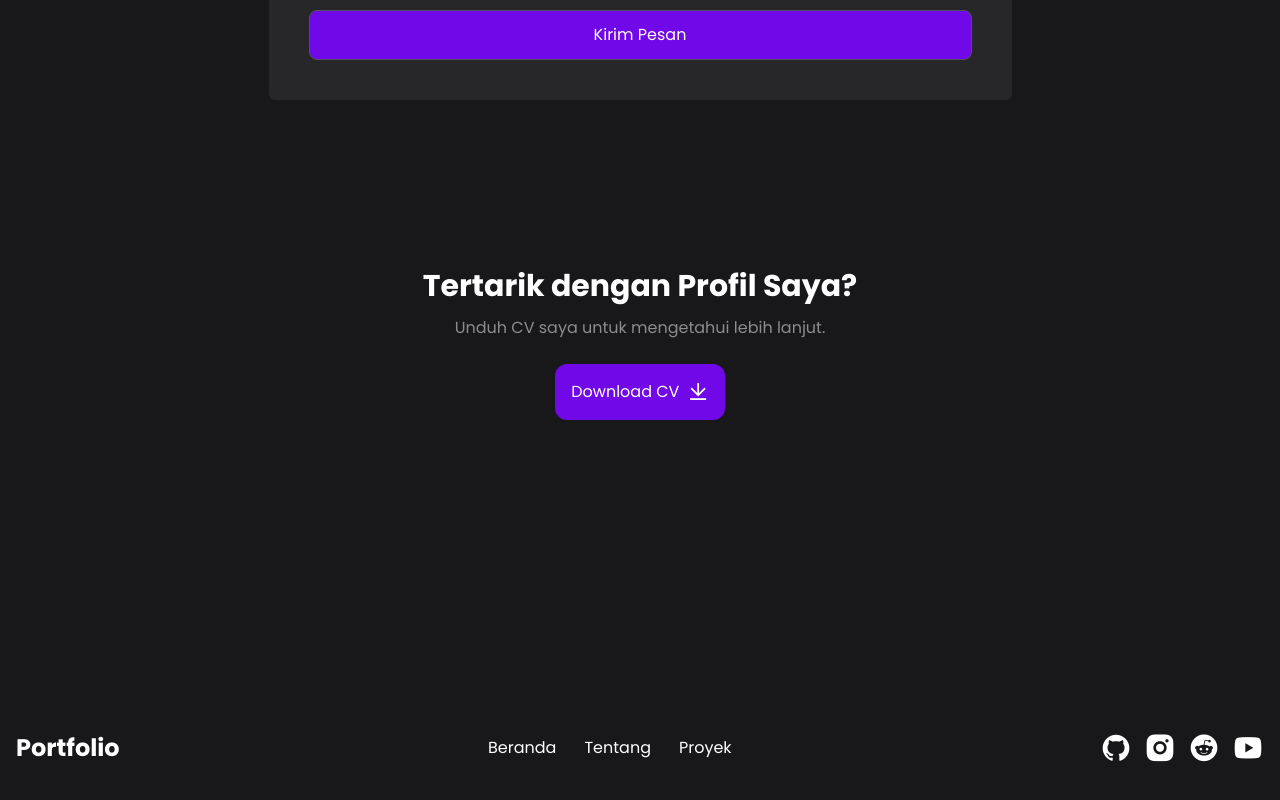
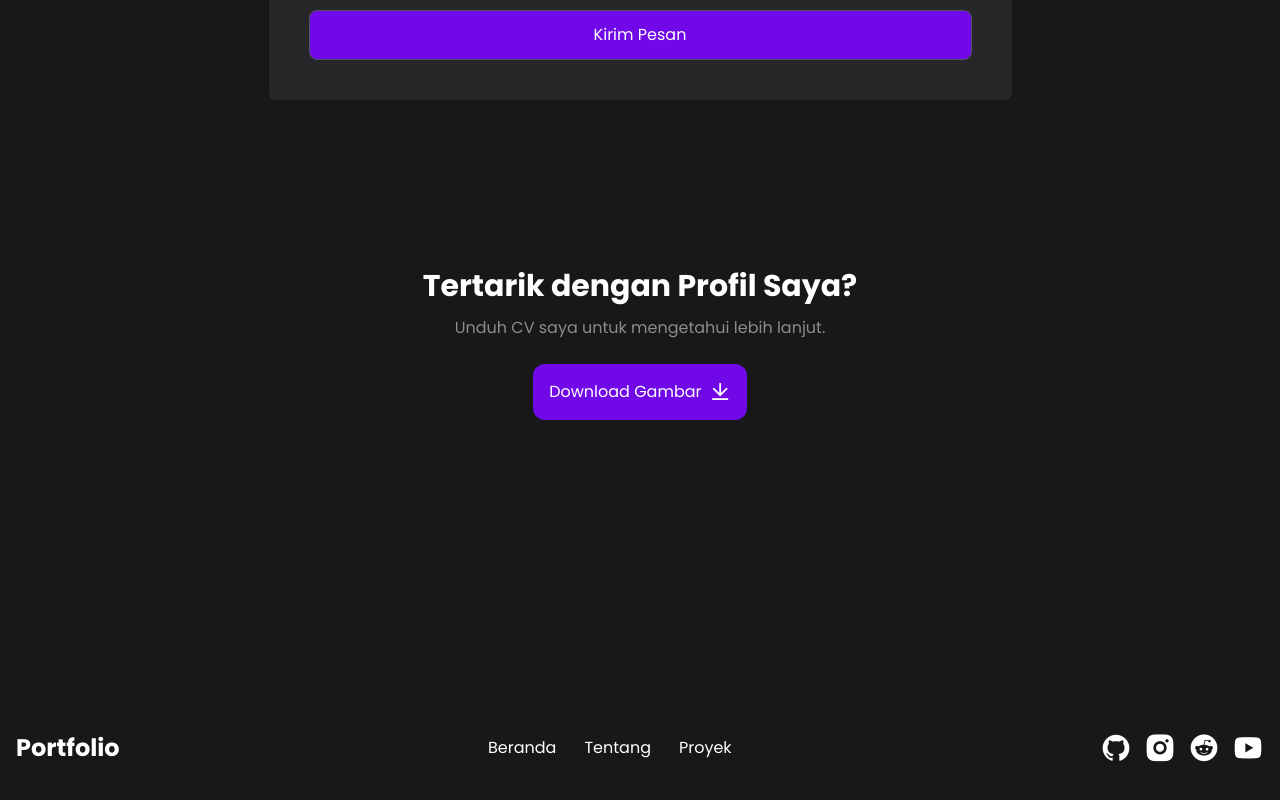
Before and after one commit to SYAQ07/React-portfolio2, a React (Vite) app: page / in a window 1280 px wide. Shown: the part 3964-4764 px from the top of the page. Built offline with nearby package versions, Linux system fonts and the light colour scheme.

Commit message:
Update portofolio

```diff
--- a/src/App.jsx
+++ b/src/App.jsx
@@ -343,14 +343,16 @@ function App() {
           Unduh CV saya untuk mengetahui lebih lanjut.
         </p>
 
-        <a
-          href="/cv.pdf"
-          download
-          className="inline-flex items-center gap-2 rounded-xl bg-violet-700 p-4 transition hover:bg-violet-600"
-        >
-          Download CV
-          <i className="ri-download-line ri-lg"></i>
-        </a>
+
+<a
+  href="/cv.png"
+  download="CV-Irsyad-Syafiq.jpg"
+  className="inline-flex items-center gap-2 rounded-xl bg-violet-700 p-4 transition hover:bg-violet-600"
+>
+  Download Gambar
+  <i className="ri-download-line ri-lg"></i>
+</a>
+
       </section>
     </>
   );
```
Also changed, not shown: public/cv.png (added).
